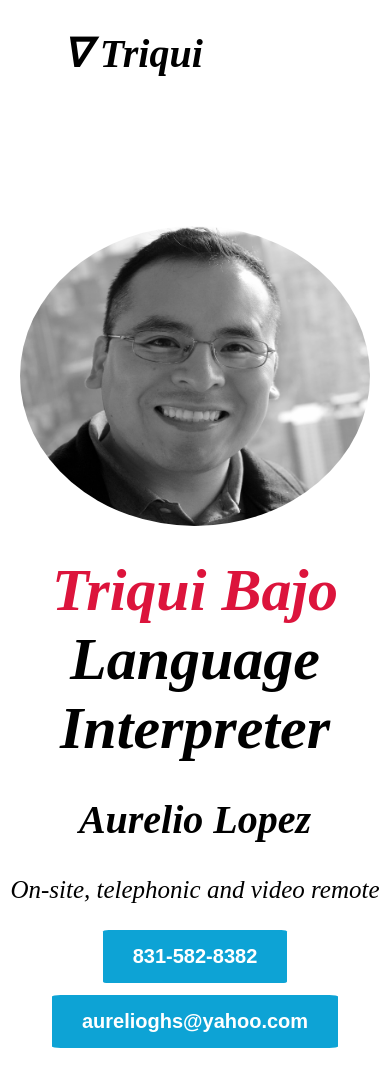
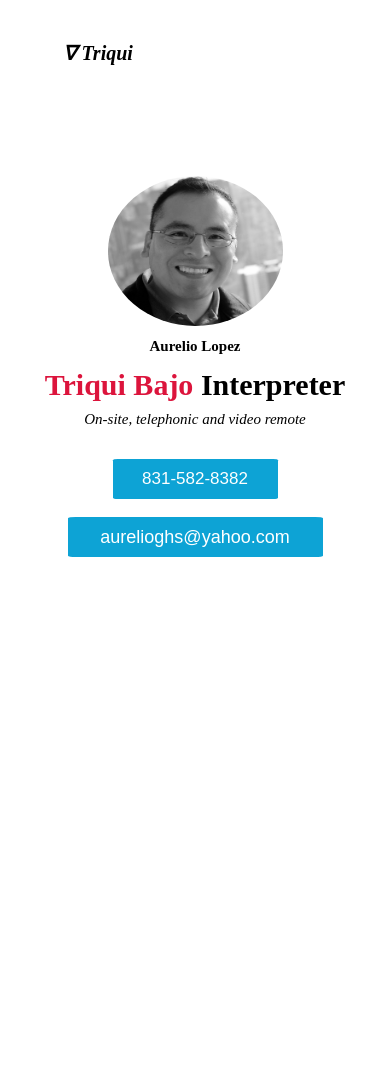
Before and after one commit to Aurelioghs/TriquiWebsite, a PHP site: page / in a window 390 px wide. After the commit the page ends 557 px from the top, so only its background shows below. Run offline with PHP 8.4, Linux system fonts and the light colour scheme.

Commit message:
Added mobil view

```diff
--- a/InterFast.css
+++ b/InterFast.css
@@ -45,7 +45,6 @@
   margin: 10px 20px;
   text-align: left;
   padding: 15px 0px;
-  scroll-behavior: smooth;
 }
 
 nav ul li a {
@@ -61,25 +60,11 @@
 color:rgb(229, 6, 6);
 }
 
-.myimage{
-  width: 60%;
-  height: 85%;
-  position: absolute;
-  bottom: 0;
-  right: 100px;
-}
-
-.myimage img{
-  height: 100%;
-  width: 80%;
-  height: 80%;
-  position: absolute;
-  right: 0%;}
-
 .statement{
   /* margin-right: 60%; */
   margin-bottom: 20px;
   text-align:center ;
+  position: relative;top: -70px
   /* margin-left: 5%; */
 }
 
@@ -95,14 +80,13 @@
 .statement h2 {
   font-family: bodoni;
   font-style: italic;
-  font-size: 40px;
+  font-size: 45px;
   color: black;
 }
 
 .statement h1 span{
 color:crimson;
 line-height: 10px;
-margin-top: 10%;
 }
 
 .statement p{
@@ -113,31 +97,117 @@
   margin-bottom: 20px;
 }
 
-.theimage img {
+.myImage img {
   border-radius: 50%;
   margin: auto;
   display: block;
-  width: 350px;
+  width: 325px;
   height: 300px;
-  position: relative;top: -120px;
+  size: 5px;
+  position: relative;top: -170px;
 
 }
-
-button {
+.myImage h2{
+text-align:center ;
+margin-bottom: 3px;
+position: relative;top: -170px;
+}
+.phoneButton a{
+  color: white;
+  font-size: 20px;
+}
+.emailButton a{
+  color: white;
+  font-size: 20px;
+}
+.phoneButton button{
   background-color: #0da3d5;
-  margin-bottom: 10px;
   border-radius: 3%;
+  display: block;
+  margin: auto;
+  width: 240px;
+  height: 40px;
+  position: relative;
+  top: -75px;
   border: none;
-  padding: 15px 30px;
-  text-align: center;
-  text-decoration: none;
-  display: inline-block;
-  font-size: 20px;
-  margin: 6px 3px;
-  cursor: pointer;
 }
 
-button a {
-  color: white;
-  font-weight: bold;
+.emailButton button{
+  background-color: #0da3d5;
+  border-radius: 3%;
+  margin-left: 400px;
+  margin: auto;
+  display: block;
+  width: 300px;
+  height: 40px;
+  position: relative;
+  top: -62px;
+  border: none;
 }
+
+@media only screen and (max-width: 650px) {
+  div.intro a{
+    font-size: 20px;
+    font-weight: 600;
+  }
+  div.myImage{
+    font-size: 10px;
+  }
+  div.myImage img{
+    border-radius: 50%;
+    margin: auto;
+    display: block;
+    width: 175px;
+    height: 150px;
+    size: 5px;
+    position: relative;
+    top: -170px;
+  }
+  div.statement h1{
+    font-style: normal;
+    font-size: 30px;
+    text-align: center;
+  }
+  div.statement p{
+    font-size: 15px;
+    text-align: center;
+    position: relative;
+    top: -16px;
+  }
+  div.phoneButton button{
+    background-color: #0da3d5;
+    border-radius: 3%;
+    margin: auto;
+    display: block;
+    width: 165px;
+    height: 40px;
+    position: relative;
+    top: -75px;
+    border: none;
+  }
+  div.emailButton button{
+    background-color: #0da3d5;
+    border-radius: 3%;
+    margin: auto;
+    display: block;
+    width: 255px;
+    height: 40px;
+    position: relative;
+    top: -57px;
+    border: none;
+  }
+  div.phoneButton a{
+    color: white;
+    font-size: 17px;
+    text-align: center;
+    font-weight: 700px;
+    font-style: normal;
+  }
+  div.emailButton a{
+    color: white;
+    font-size: 18px;
+    text-align: center;
+    font-weight: 200px;
+    font-style: normal;
+  }
+}
--- a/index.html
+++ b/index.html
@@ -11,7 +11,7 @@
   <!--Connect css  -->
   <link rel="stylesheet" href="InterFast.css">
   <!-- Web Name -->
-  <title>Interpreting Services Website </title>
+  <title>Triqui Interpreter Services </title>
 </head>
 
 <body>
@@ -20,24 +20,27 @@
       <a href="#" class="Triqui-interpreter"> &nabla; Triqui</a>
     </nav>
   </div>
-  </header>
-  <div class="theimage">
+
+  <div class="myImage">
     <img src="images/mypic3.jpeg">
+      <h2> Aurelio Lopez</h2>
   </div>
 
   <div class="statement">
-    <h1><span> Triqui Bajo</span> Language Interpreter</h1>
-    <h2> Aurelio Lopez</h2>
+    <h1><span> Triqui Bajo </span>Interpreter</h1>
+    <p>On-site, telephonic and video remote</p>
+  </div>
 
-    <p>On-site, telephonic and video remote</p>
+  <div class ="phoneButton">
     <button type="button">
       <a href="tel:8315828382">831-582-8382</a>
     </button>
+  </div>
+  <div class = "emailButton">
     <button type="email">
       <a href="mailto:aurelioghs@yahoo.com">aurelioghs@yahoo.com</a>
     </button>
   </div>
-  </section>
 
 </body>
 
```
